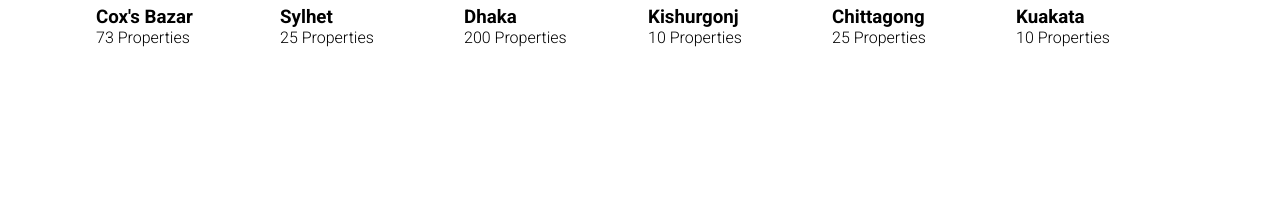
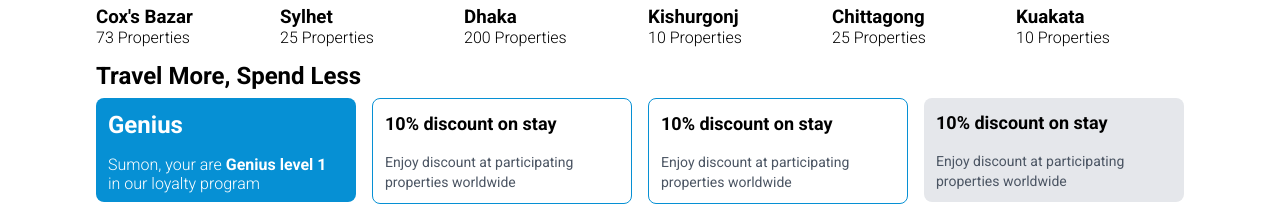
Before and after one commit to Sumon092/go-booking-client, a React (Vite) app: page / in a window 1280 px wide. Shown: the part 1578-1782 px from the top of the page. Before the commit the page ends 1625 px from the top, so only its background shows below. Built offline with nearby package versions, Linux system fonts and the light colour scheme.

Commit message:
discount section added

```diff
--- /dev/null
+++ b/src/component/Discount.tsx
@@ -0,0 +1,48 @@
+const Discount = () => {
+  return (
+    <div className="pl-24 pr-24 mt-16">
+      <h2 className="mb-2">Travel More, Spend Less</h2>
+      <div className="grid grid-cols-4 gap-4">
+        <div className="bg-[#0690d4] p-3 rounded-lg h-20 flex flex-col justify-center text-white">
+          <h2 className="mb-0">Genius</h2>
+          <p className="font-light">
+            Sumon, your are <strong>Genius level 1</strong>
+            <br /> in our loyalty program
+          </p>
+        </div>
+        <div
+          className=" p-3 rounded-lg h-20 flex flex-col justify-center"
+          style={{ border: "1px solid #0690d4" }}
+        >
+          <h2 className="mb-0 text-lg">10% discount on stay</h2>
+          <p className="text-gray-600 text-sm">
+            Enjoy discount at participating <br />
+            properties worldwide
+          </p>
+        </div>
+        <div
+          className=" p-3 rounded-lg h-20 flex flex-col justify-center"
+          style={{ border: "1px solid #0690d4" }}
+        >
+          <h2 className="mb-0 text-lg">10% discount on stay</h2>
+          <p className="text-gray-600 text-sm">
+            Enjoy discount at participating <br />
+            properties worldwide
+          </p>
+        </div>
+        <div
+          className=" p-3 rounded-lg h-20 flex flex-col justify-center bg-gray-200"
+          style={{ background: "gray" }}
+        >
+          <h2 className="mb-0 text-lg">10% discount on stay</h2>
+          <p className="text-gray-600 text-sm">
+            Enjoy discount at participating <br />
+            properties worldwide
+          </p>
+        </div>
+      </div>
+    </div>
+  );
+};
+
+export default Discount;
--- a/src/pages/Home.tsx
+++ b/src/pages/Home.tsx
@@ -1,4 +1,5 @@
 import Destination from "../component/Destination";
+import Discount from "../component/Discount";
 import Explore from "../component/Explore";
 import Header from "../component/Header";
 import Offers from "../component/Offers";
@@ -12,6 +13,7 @@
             <Offers/>
             <Destination/>
             <Explore/>
+            <Discount/>
         </div>
     );
 };
```
